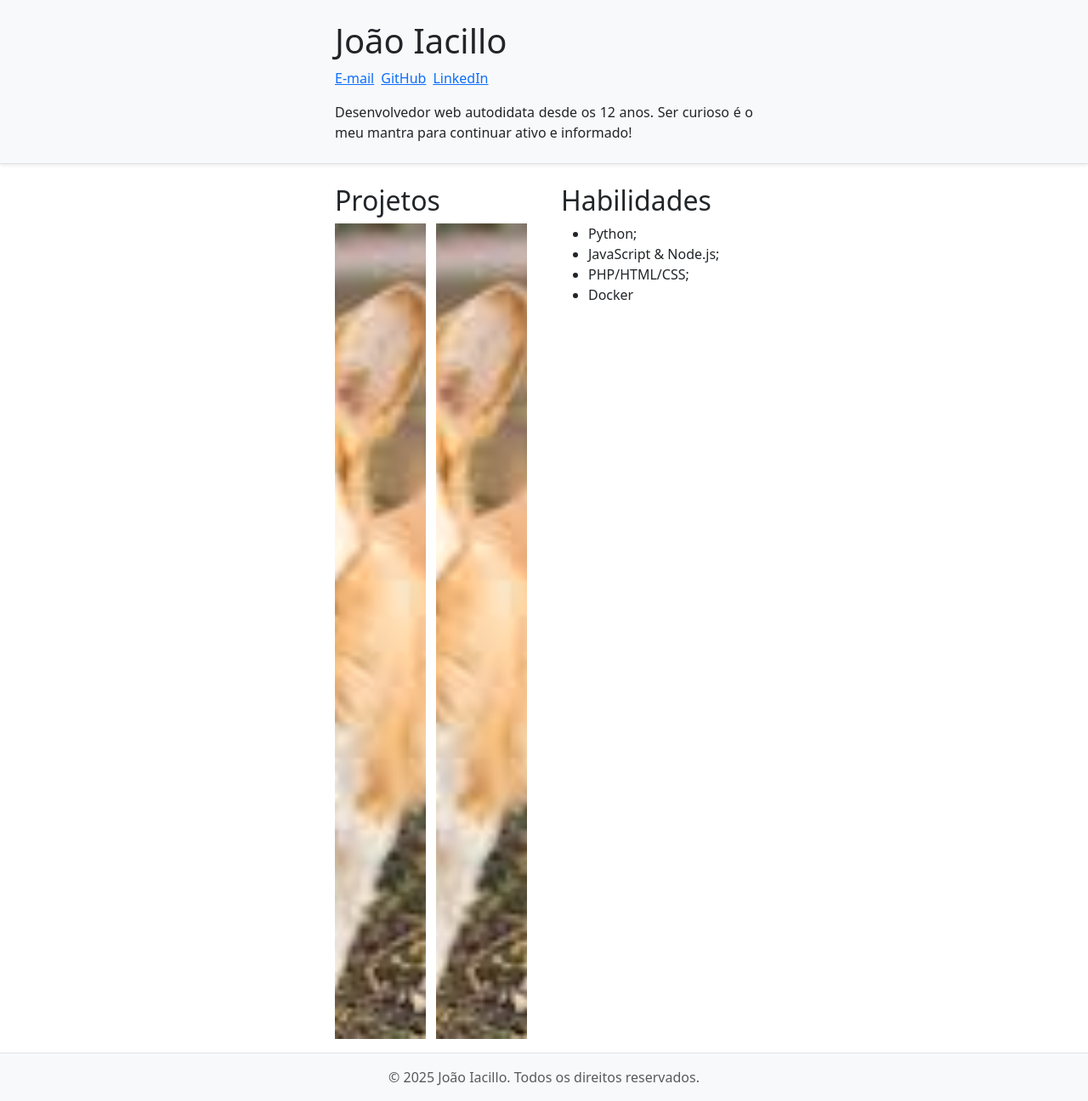
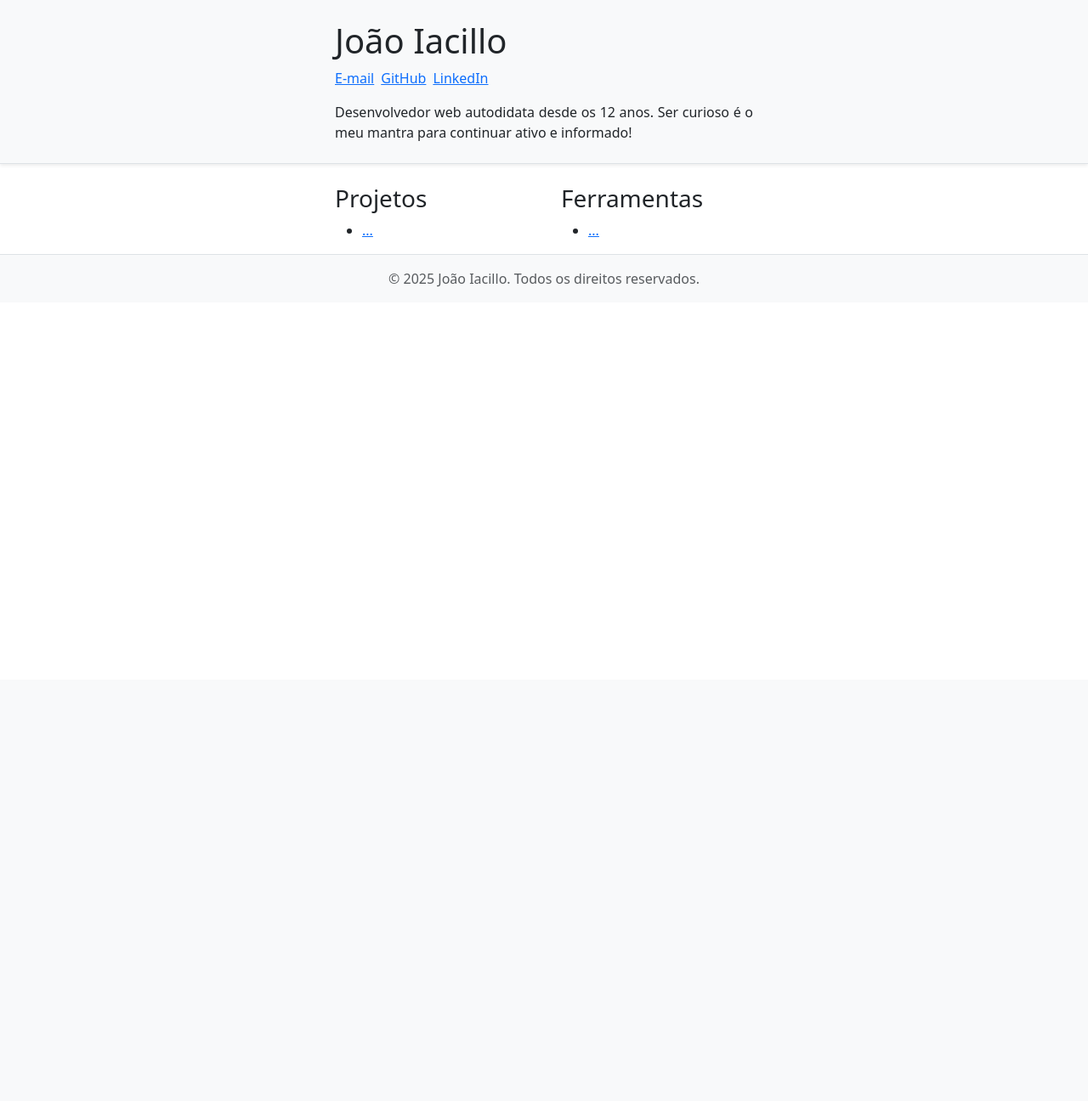
Before and after one commit to joaoiacillo/portfolio, a PHP site: page / in a window 1280 px wide. Shown: the whole page at 85% size. After the commit the page ends 338 px from the top, so only its background shows below. Run offline with PHP 8.4, Linux system fonts and the light colour scheme.

Commit message:
Restructure the layout

```diff
--- a/index.html
+++ b/index.html
@@ -12,7 +12,7 @@
   </head>
   <body>
     <header class="bg-light shadow-sm border-bottom mb-4">
-      <div class="container p-4 slide-right-on-boot">
+      <div class="container p-4 slide slide-right">
         <h1>João Iacillo</h1>
         <ul class="list-unstyled d-flex gap-2">
           <li><a href="mailto:joao@iacillo.dev.br">E-mail</a></li>
@@ -29,54 +29,23 @@
 
     <div class="container px-4">
       <div class="row gap-3">
-        <section class="col-md slide-right-on-boot">
-          <h2>Projetos</h2>
-          <ul class="projects list-unstyled">
-            <li>
-              <a href="#">
-                <img
-                  src="/src/imgs/corgi-desktop.jpeg"
-                  alt=""
-                  class="project-normal"
-                />
-                <img
-                  src="/src/imgs/corgi-mobile.jpg"
-                  alt=""
-                  class="project-hover"
-                />
-              </a>
-            </li>
-            <li>
-              <a href="#">
-                <img
-                  src="/src/imgs/corgi-desktop.jpeg"
-                  alt=""
-                  class="project-normal"
-                />
-                <img
-                  src="/src/imgs/corgi-mobile.jpg"
-                  alt=""
-                  class="project-hover"
-                />
-              </a>
-            </li>
+        <section class="col-md slide slide-right">
+          <h3>Projetos</h3>
+          <ul>
+            <li><a href="#">...</a></li>
           </ul>
         </section>
-
-        <section class="col-md slide-right-on-boot">
-          <h2>Habilidades</h2>
+        <section class="col-md -boot">
+          <h3>Ferramentas</h3>
           <ul>
-            <li>Python;</li>
-            <li>JavaScript & Node.js;</li>
-            <li>PHP/HTML/CSS;</li>
-            <li>Docker</li>
+            <li><a href="#">...</a></li>
           </ul>
         </section>
       </div>
     </div>
 
     <footer class="bg-light border-top py-3 text-center text-muted">
-      <p class="m-0 slide-right-on-boot">
+      <p class="m-0 slide slide-right">
         © 2025 João Iacillo. Todos os direitos reservados.
       </p>
     </footer>
--- a/src/css/styles.css
+++ b/src/css/styles.css
@@ -5,46 +5,25 @@
   }
 }
 
-.slide-right-on-boot {
-  animation: slide-right-on-boot 0.5s ease-in-out;
+.slide {
+  animation: slide 0.5s ease-in-out;
 }
 
-@keyframes slide-right-on-boot {
+.slide-right {
+  --slide-initial-pos: -5px;
+}
+
+.slide-left {
+  --slide-initial-pos: 5px;
+}
+
+@keyframes slide {
   0% {
     opacity: 0;
-    transform: translateX(-5px);
+    transform: translateX(var(--slide-initial-pos));
   }
   100% {
     opacity: 1;
     transform: translateX(0);
   }
 }
-
-.projects {
-  display: grid;
-  grid-template-columns: 1fr 1fr;
-  gap: 12px;
-  width: 100%;
-}
-
-.projects img {
-  object-fit: cover;
-  width: 100%;
-  height: 100%;
-}
-
-.projects li {
-  height: 75vw;
-}
-
-.projects li .project-hover {
-  display: none;
-}
-
-.projects li:hover .project-normal {
-  display: none;
-}
-
-.projects li:hover .project-hover {
-  display: block;
-}
```
Also changed, not shown: src/imgs/corgi-desktop.jpeg (deleted), src/imgs/corgi-mobile.jpg (deleted).
